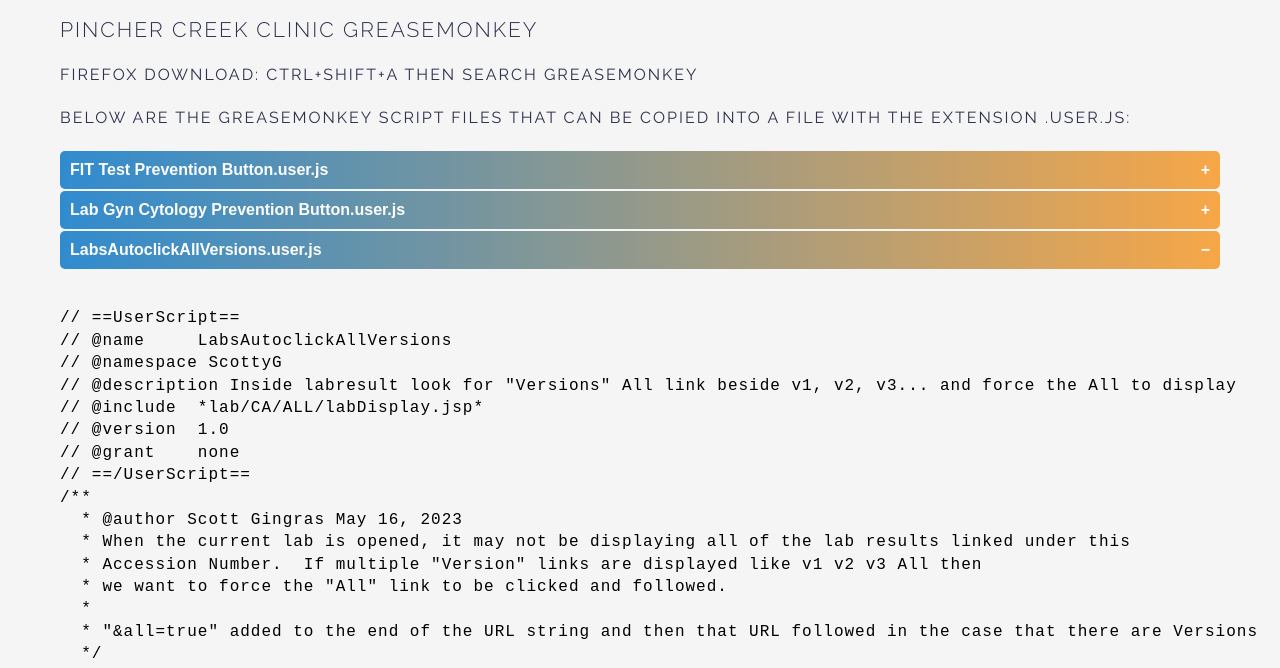
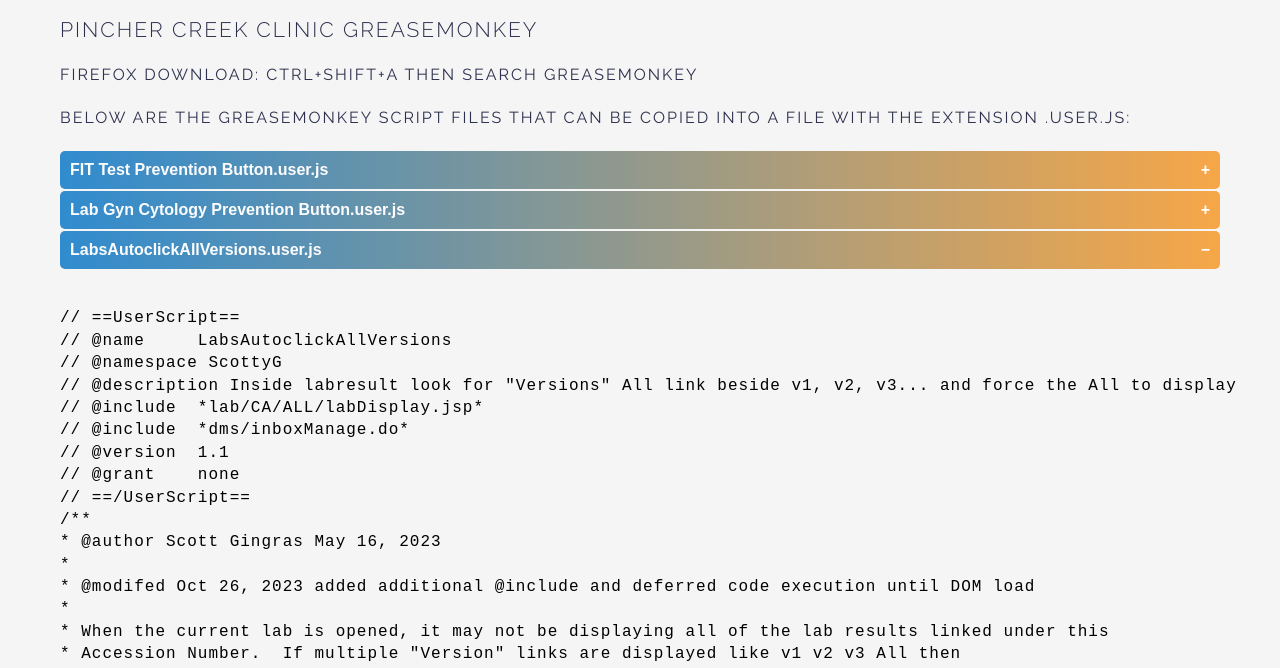
Before and after one commit to greanbaby/pincher-creek-grease-monkey, a plain HTML site: page index.html in a window 1280 px wide. Both pictures are taken after a click on the button "LabsAutoclickAllVersions.user.js". Shown: the part 121-789 px from the top of the page. Drawn offline with Linux system fonts and the light colour scheme.

Commit message:
v1.1 of Lab Click ALL

```diff
--- a/index.html
+++ b/index.html
@@ -10,6 +10,7 @@
   <link rel="stylesheet" href="assets/scss/style.css">
 </head>
 <body>
+
   <!-- Site Header -->
   <header class="header container">
 
@@ -280,19 +281,30 @@ function fncPatientDemographicNumberFromURL() {
 // @namespace ScottyG
 // @description Inside labresult look for "Versions" All link beside v1, v2, v3... and force the All to display
 // @include  *lab/CA/ALL/labDisplay.jsp*
-// @version  1.0
+// @include  *dms/inboxManage.do*
+// @version  1.1
 // @grant    none
 // ==/UserScript==
 /**
 * @author Scott Gingras May 16, 2023
+*
+* @modifed Oct 26, 2023 added additional @include and deferred code execution until DOM load
+*
 * When the current lab is opened, it may not be displaying all of the lab results linked under this
 * Accession Number.  If multiple "Version" links are displayed like v1 v2 v3 All then
 * we want to force the "All" link to be clicked and followed.
 *
   * "&all=true" added to the end of the URL string and then that URL followed in the case that there are Versions
 */
+
+document.onreadystatechange = function () {
+  if (document.readyState == "complete") {
+    initApplication();
+  }
+}
+
+function initApplication() {
   // Get "Field2" class elements
-console.log("Looking for Field2 elements in LAB");
 
   const field2 = document.getElementsByClassName("Field2"); // a list of matching elements, *not* the element itself
 
@@ -306,7 +318,7 @@ for (let i = 0; i < field2.length; i++) {
       if (field2[i].tagName === "DIV") {
           divhtml = field2[i].innerHTML;
           if (divhtml.indexOf("Version:") !== -1) {
-            console.log("Found DIV with Versions: " + divhtml);
+              console.log("Found DIV with Versions");
               divElement = field2[i];
               foundDiv = true;
               break;
@@ -339,6 +351,8 @@ if (!foundDiv) {
       }
 
   }
+}
+
           </code></pre>
         </div>
       </div>
```
Lines whose indentation alone changed are shown as unchanged.
